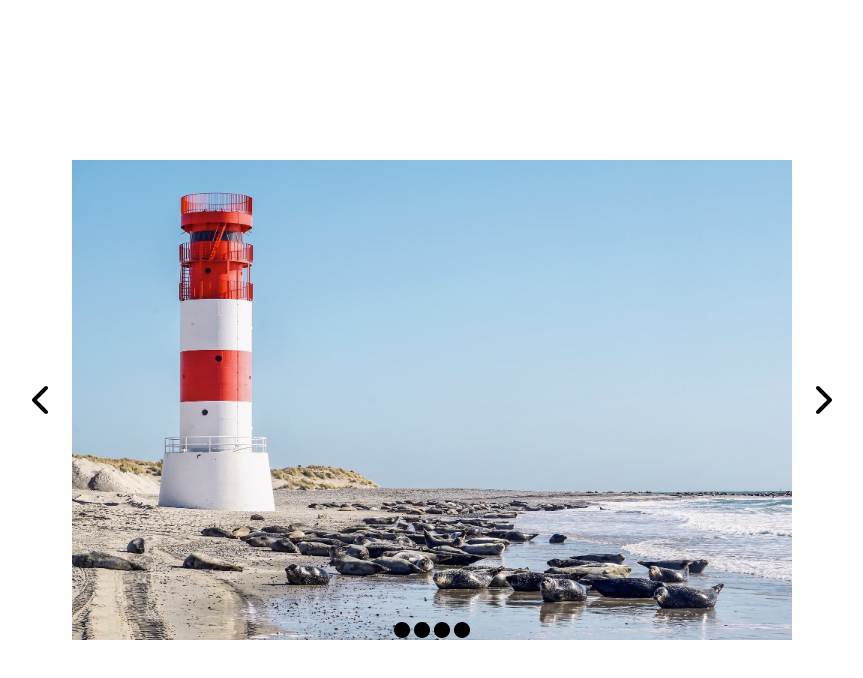
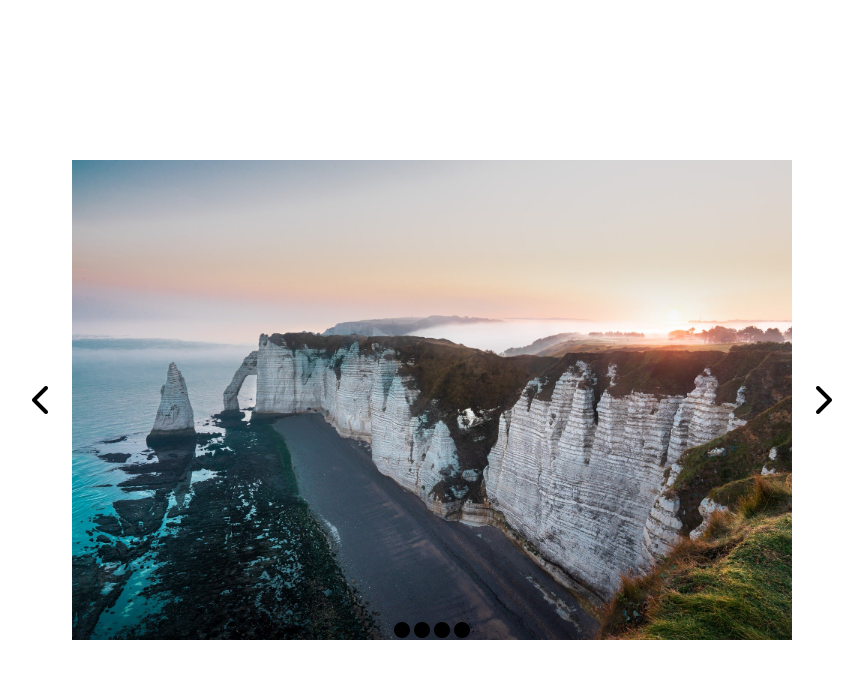
Before and after one commit to luca-santini/js-jq-carousel, a plain HTML site: page index.html in a window 1280 px wide. Both pictures are taken after a click on the element 1020 px from the left and 400 px from the top of the page. Shown: the whole page, without its empty margins (208-1071 px from the left). Drawn offline with nearby package versions, Linux system fonts and the light colour scheme.

Commit message:
slide next fix
classe css active assente

```diff
--- a/index.html
+++ b/index.html
@@ -3,10 +3,10 @@
     <head>
         <meta charset="utf-8">
         <link rel="stylesheet" href="style.css">
-        <script src="main.js"></script>
         <meta name="viewport" content="width=device-width, initial-scale=1.0">
         <script src="https://kit.fontawesome.com/78f78d4532.js" crossorigin="anonymous"></script>
-        <script src="https://ajax.googleapis.com/ajax/libs/jquery/3.4.1/jquery.min.js"></script>
+        <script src="https://ajax.googleapis.com/ajax/libs/jquery/3.3.1/jquery.min.js"></script>
+
         <title>Slider</title>
     </head>
     <body>
@@ -33,6 +33,6 @@
 
             </div> <!-- div slider -->
         </div> <!-- div container -->
-
+    <script src="main.js"></script>
     </body>
 </html>
--- a/main.js
+++ b/main.js
@@ -6,7 +6,7 @@ $('.next').click(function() {
     var img_corrente = $('img.active');
 
     // recupero il pallino img_corrente
-    var pallino_corrente = $('fa-circle.active');
+    var pallino_corrente = $('.fa-circle.active');
 
     // tolgo la classe active all'img corrente
     img_corrente.removeClass('active');
@@ -16,8 +16,8 @@ $('.next').click(function() {
 
     var img_successiva = img_corrente.next('img');
     // recupero il pallino successivo
-    var pallino_successivo = pallino_corrente.next('fa-circle');
-    // metto la classeactive al pallino successivo
+    var pallino_successivo = pallino_corrente.next('.fa-circle');
+    // metto la classe active al pallino successivo
 
     // verifico che esista un img successiva
     if (img_successiva.lenght !=0) {
--- a/style.css
+++ b/style.css
@@ -34,12 +34,15 @@
 .slide {
     width: 90%;
     text-align: center;
-    overflow: hidden;
     position: relative;
 }
 .slide img {
+    display: none;
     max-width: 100%;
     max-height: 100%;
+}
+.slide img.active {
+    display: block;
 }
 .bullets {
     position: absolute;
```
Also changed, not shown: img/fiori.jpg.
